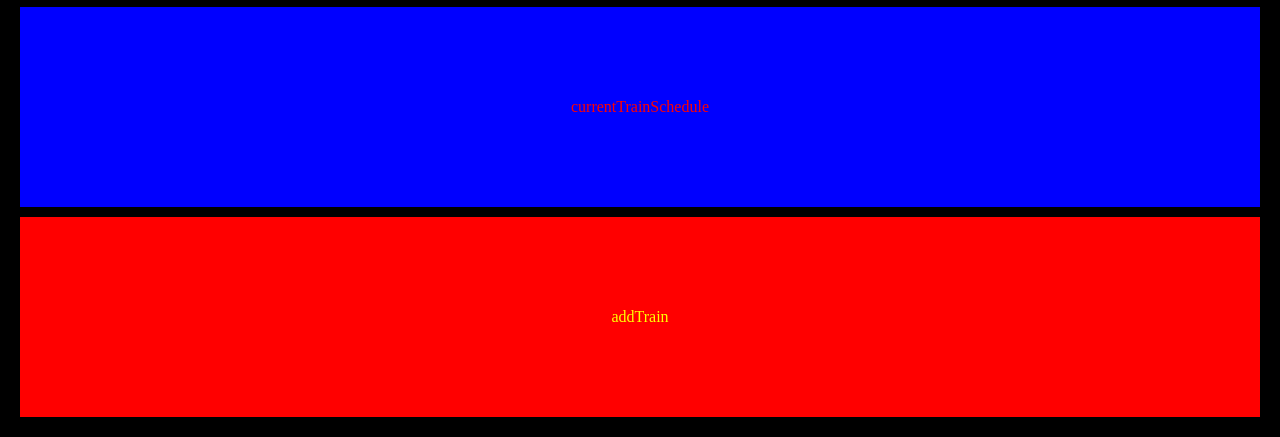
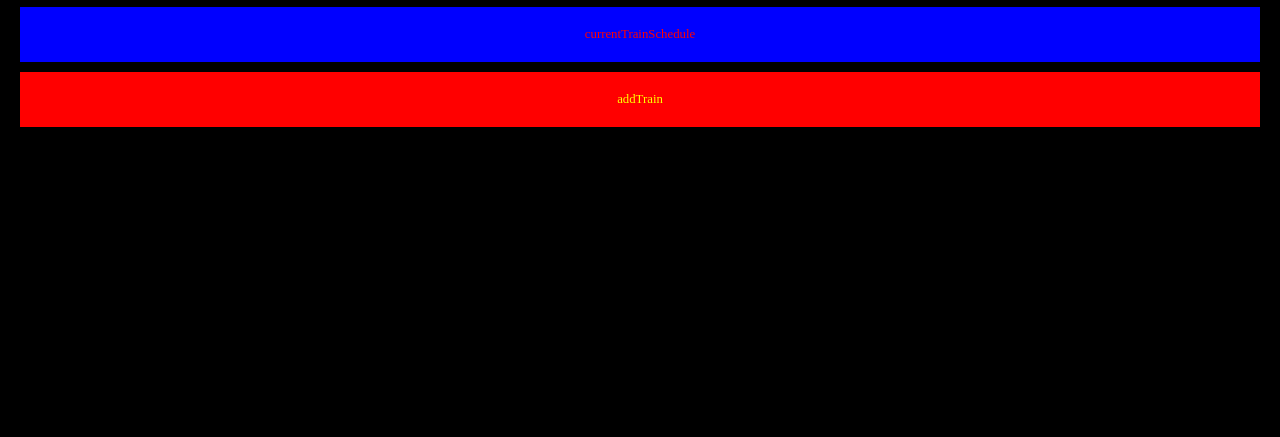
Before and after one commit to 0n11san/FirebaseTrain, a plain HTML site: page index.html in a window 1280 px wide. Shown: the part 423-860 px from the top of the page. After the commit the page ends 800 px from the top, so only its background shows below. Drawn offline with nearby package versions, Linux system fonts and the light colour scheme.

Commit message:
Update style.css
added future improvement notes and Bootstrap as backup to CSS Grid as well as individual element styles

```diff
--- a/assets/css/style.css
+++ b/assets/css/style.css
@@ -6,7 +6,7 @@ html, body {
 .container {
   display: grid;
   grid-template-columns: auto;
-  grid-template-rows: 400px 200px 200px;
+  grid-template-rows: 400px auto auto;
   grid-gap: 10px;
 }
 
@@ -15,6 +15,9 @@ html, body {
     justify-content: center;
     align-items: center;
 }
+
+/* QUESTION: why are subsequent elements in the "nth" format effected by previous elements' CSS styles? (lGoogle / Stackoverflow this) */
+
 
 .container > div:nth-child(1n) {
       /* background-color: black; */
@@ -31,10 +34,31 @@ html, body {
       color: yellow;
 }
 
+.form-group {
+  margin: 5px;
+}
+
 #title {
-      background-image: url("../images/dan-paul-97267.jpg");
+      background-image: url("https://raw.githubusercontent.com/0n11san/FirebaseTrain/master/assets/images/dan-paul-97267.jpg");
       background-size: cover;
       background-repeat: no-repeat;
       text-transform: uppercase;
       font-size: 5vw;
 }
+
+#currentTrainSchedule {
+     display: flex;
+     flex-direction: column;
+     padding: 20px;
+     font-size: 1vw;
+}
+
+#addTrain {
+      display: flex;
+      flex-direction: column;
+      padding: 20px;
+      text-align: center;
+      font-size: 1vw;
+}
+
+/* note: need to mess around w/ "font-size: #vw;" above as relative sizing looks too small on mobile IMO (at 1vw) and too big if I increase (to 2 or 3 vm) */
```
